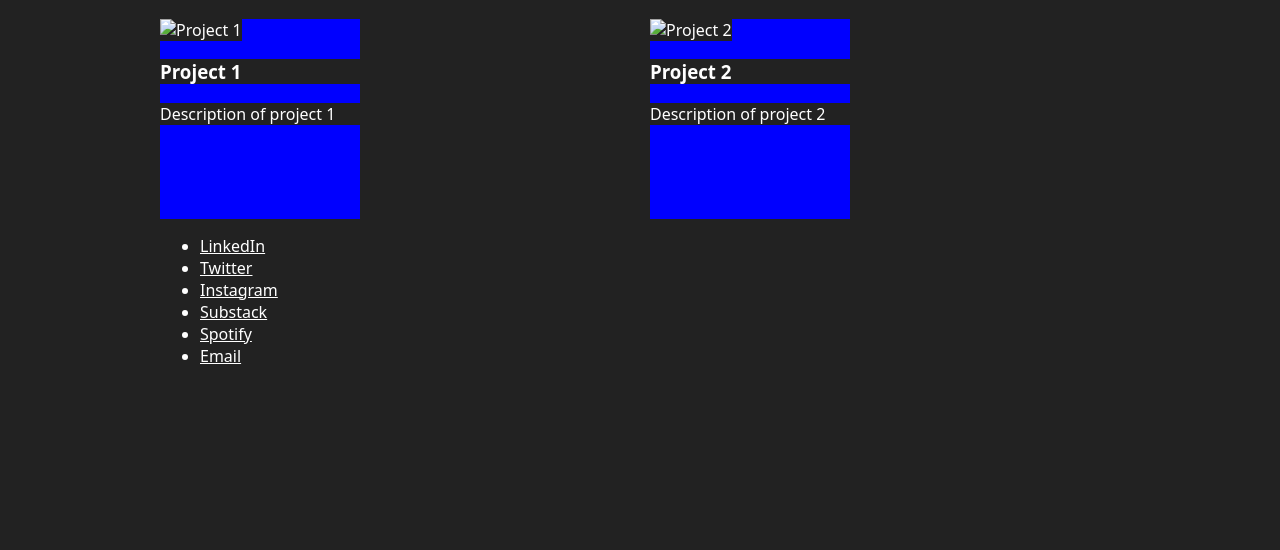
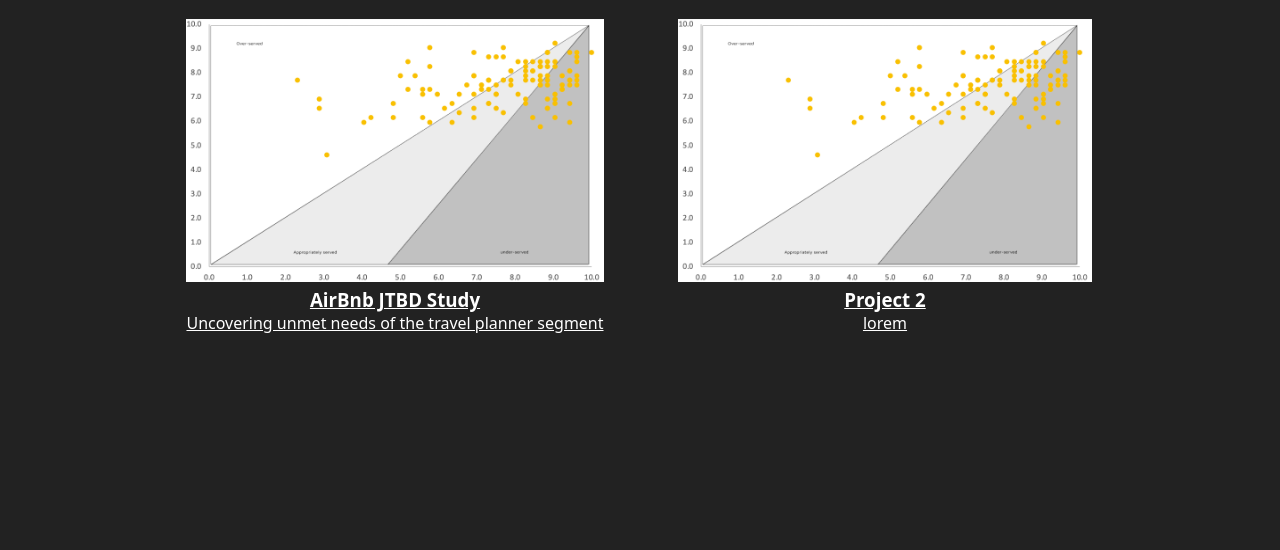
Before and after one commit to bradenbuchanan/portfoliowebsite, a plain HTML site: page index.html in a window 1280 px wide. Shown: the part 265-815 px from the top of the page. Drawn offline with Linux system fonts and the light colour scheme.

Commit message:
adding project images

```diff
--- a/index.html
+++ b/index.html
@@ -4,6 +4,7 @@
     <meta charset="UTF-8">
     <meta http-equiv="X-UA-Compatible" content="IE=edge">
     <meta name="viewport" content="width=device-width, initial-scale=1.0">
+    <link rel="stylesheet" href="https://cdnjs.cloudflare.com/ajax/libs/font-awesome/5.15.3/css/all.min.css" />
     <link rel="stylesheet" type="text/css" href="style.css">
     <title>Braden Buchanan</title>
 </head>
@@ -11,8 +12,7 @@
    <!--Nav bar -->
     <nav>
         <ul>
-          <li><a href="index.html" class="active">Home</a></li>
-          <li><a href="projects.html">Projects</a></li>
+          <li><a href="index.html" class="active">Work</a></li>
           <li><a href="blog.html">Blog</a></li>
           <li><a href="podcast.html">Blog</a></li>
           <li><a href="about.html">About Me</a></li>
@@ -27,27 +27,32 @@
       <!--project grid-->
       <div class="grid-container">
           <div class="item1">
-            <img src="project1.jpg" alt="Project 1">
-            <h3>Project 1</h3>
-            <p>Description of project 1</p>
-          </div>
-          <div class="item2">
-            <img src="project2.jpg" alt="Project 2">
-            <h3>Project 2</h3>
-            <p>Description of project 2</p>
-          </div>
+            <a href="project1.html">
+              <img src="img/project image 1.png" alt="Project 1">
+              <h3 class="item">AirBnb JTBD Study</h3>
+              <p>Uncovering unmet needs of the travel planner segment</p>
+            </div>
+           </a>
+
+           <div class="item2">
+            <a href="project2.html">
+              <img src="img/project image 1.png" alt="Project 2">
+              <h3 class="item">Project 2</h3>
+              <p>lorem</p>
+            </div>
+          </a>
         </div>
 
       <!--footer-->
       <footer>
-          <ul>
-            <li><a href="https://www.linkedin.com/in/your-profile/">LinkedIn</a></li>
-            <li><a href="https://twitter.com/your-handle/">Twitter</a></li>
-            <li><a href="https://www.instagram.com/your-handle/">Instagram</a></li>
-            <li><a href="https://www.instagram.com/your-handle/">Substack</a></li>
-            <li><a href="https://www.instagram.com/your-handle/">Spotify</a></li>
-            <li><a href="https://www.instagram.com/your-handle/">Email</a></li>
-          </ul>
+        <ul>
+          <li><a href="https://www.linkedin.com/in/your-profile/"><i class="fab fa-linkedin"></i></a></li>
+          <li><a href="https://twitter.com/your-handle/"><i class="fab fa-twitter"></i></a></li>
+          <li><a href="https://www.instagram.com/your-handle/"><i class="fab fa-instagram"></i></a></li>
+          <li><a href="https://your-substack-url/"><i class="fas fa-bookmark"></i></a></li>
+          <li><a href="https://open.spotify.com/user/your-user-id"><i class="fab fa-spotify"></i></a></li>
+          <li><a href="mailto:your-email-address"><i class="fas fa-envelope"></i></a></li>
+        </ul>
         </footer>
     </div>
 
--- a/style.css
+++ b/style.css
@@ -43,7 +43,7 @@ nav {
 }
 
 /* Header */
-.braden{
+.braden {
     padding-top: 5%
 }
 
@@ -54,15 +54,20 @@ nav {
 /*Project grid*/
 .grid-container {
     display: grid;
-  grid-template-columns: 1fr 1fr;
+    grid-template-columns: repeat(2, 1fr);
     grid-gap: 20px;
 }
 
+/* to show how much space i have with the grids
 .item1,
 .item2 {
     background-color: blue;
-  height: 200px;
-  width: 200px;
+} */
+
+.item1 img,
+.item2 img {
+    height: 75%;
+    width: 100%;
 }
 
 .item1 {
@@ -74,3 +79,51 @@ nav {
     grid-row: 1;
     grid-column: 2;
 }
+
+.item1,
+.item2 {
+    display: flex;
+    flex-direction: column;
+    align-items: center;
+}
+
+.item1 h3,
+.item2 h3 {
+    margin: 0;
+    text-align: center;
+}
+
+.item1 p,
+.item2 p {
+    margin: 0;
+    text-align: center;
+}
+
+.item1:hover:hover {
+    transform: scale(1.05);
+    box-shadow: 0 0 20px rgba(0, 0, 0, 0.3);
+}
+
+.item2:hover:hover {
+    transform: scale(1.05);
+    box-shadow: 0 0 20px rgba(0, 0, 0, 0.3);
+}
+
+
+
+/* Footer */
+footer ul {
+    display: flex;
+    justify-content: center;
+    list-style: none;
+    padding-top: 150px;
+  }
+
+  footer li {
+    margin: 0 10px;
+  }
+
+  footer li a {
+    color: #555;
+    font-size: 20px;
+  }
```
Also changed, not shown: img/project image 1.png (added). Lines whose indentation alone changed are shown as unchanged.
